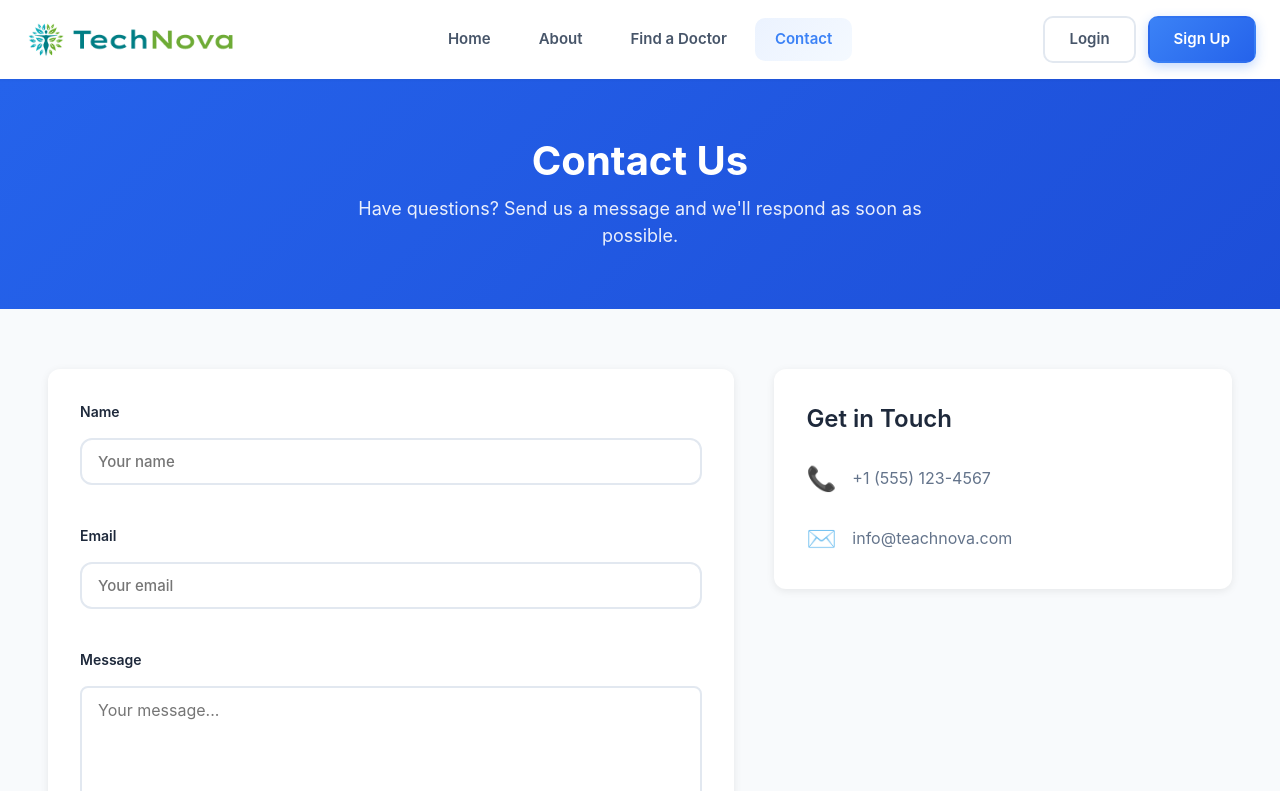
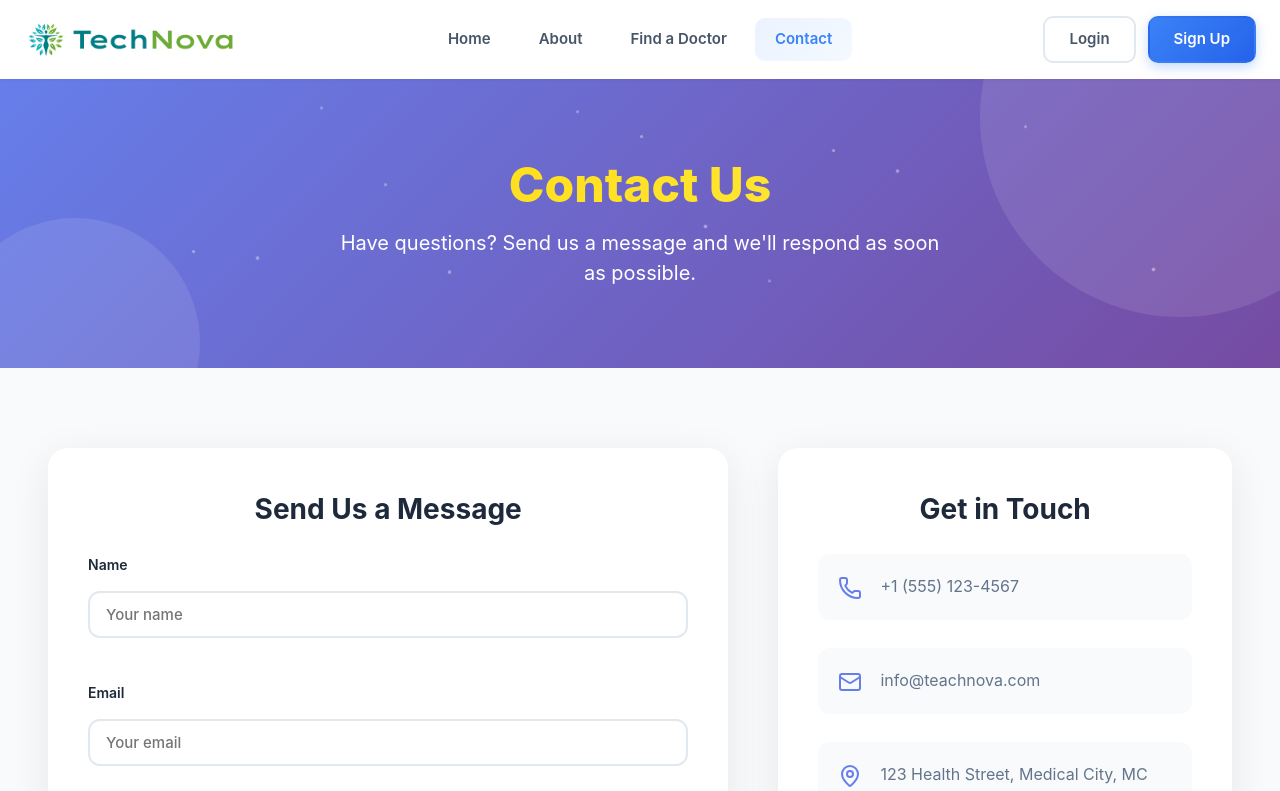
Before and after one commit to TechNova-Group-CNPMNC/FE-Online-Doctor-Appointment, a React (Vite) app: page /contact in a window 1280 px wide. Shown: the top 791 px of the page. Built offline with nearby package versions, Linux system fonts and the light colour scheme.

Commit message:
update contact page

```diff
--- a/src/pages/Contact/Contact.css
+++ b/src/pages/Contact/Contact.css
@@ -2,57 +2,186 @@
   min-height: 80vh;
 }
 
-/* Hero Section */
+/* Hero Section - Match Homepage Gradient */
 .contact-hero {
-  background: linear-gradient(135deg, #2563eb 0%, #1d4ed8 100%);
+  background: linear-gradient(135deg, #667eea 0%, #764ba2 100%);
   color: white;
-  padding: 60px 24px;
+  padding: 80px 24px;
   text-align: center;
+  position: relative;
+  overflow: hidden;
+}
+
+.hero-background {
+  position: absolute;
+  inset: 0;
+  z-index: 0;
+}
+
+.hero-shape {
+  position: absolute;
+  border-radius: 50%;
+  opacity: 0.1;
+  animation: float 20s ease-in-out infinite;
+}
+
+.hero-shape-1 {
+  width: 400px;
+  height: 400px;
+  background: white;
+  top: -150px;
+  right: -100px;
+  animation-delay: 0s;
+}
+
+.hero-shape-2 {
+  width: 250px;
+  height: 250px;
+  background: white;
+  bottom: -100px;
+  left: -50px;
+  animation-delay: 7s;
+}
+
+.particles {
+  position: absolute;
+  width: 100%;
+  height: 100%;
+}
+
+.particle {
+  position: absolute;
+  width: 3px;
+  height: 3px;
+  background: white;
+  border-radius: 50%;
+  opacity: 0.3;
+  animation: particleFloat 12s ease-in-out infinite;
+}
+
+.particle:nth-child(1) { left: 10%; top: 20%; animation-delay: 0s; }
+.particle:nth-child(2) { left: 20%; top: 80%; animation-delay: 2s; }
+.particle:nth-child(3) { left: 30%; top: 40%; animation-delay: 4s; }
+.particle:nth-child(4) { left: 40%; top: 60%; animation-delay: 1s; }
+.particle:nth-child(5) { left: 50%; top: 30%; animation-delay: 3s; }
+.particle:nth-child(6) { left: 60%; top: 70%; animation-delay: 5s; }
+.particle:nth-child(7) { left: 70%; top: 50%; animation-delay: 2s; }
+.particle:nth-child(8) { left: 80%; top: 20%; animation-delay: 4s; }
+.particle:nth-child(9) { left: 90%; top: 90%; animation-delay: 1s; }
+.particle:nth-child(10) { left: 15%; top: 70%; animation-delay: 3s; }
+.particle:nth-child(11) { left: 25%; top: 10%; animation-delay: 5s; }
+.particle:nth-child(12) { left: 35%; top: 85%; animation-delay: 2s; }
+.particle:nth-child(13) { left: 45%; top: 15%; animation-delay: 4s; }
+.particle:nth-child(14) { left: 55%; top: 75%; animation-delay: 1s; }
+.particle:nth-child(15) { left: 65%; top: 35%; animation-delay: 3s; }
+
+@keyframes particleFloat {
+  0%, 100% {
+    transform: translateY(0) scale(1);
+    opacity: 0.3;
+  }
+  50% {
+    transform: translateY(-80px) scale(1.2);
+    opacity: 0.5;
+  }
+}
+
+@keyframes float {
+  0%, 100% {
+    transform: translate(0, 0) scale(1) rotate(0deg);
+  }
+  33% {
+    transform: translate(30px, -30px) scale(1.1) rotate(120deg);
+  }
+  66% {
+    transform: translate(-20px, 20px) scale(0.9) rotate(240deg);
+  }
 }
 
 .contact-title {
-  font-size: 2.5rem;
-  font-weight: 700;
-  margin-bottom: 12px;
+  font-size: 3rem;
+  font-weight: 800;
+  margin-bottom: 16px;
+  background: linear-gradient(135deg, #ffd700 0%, #ffed4e 100%);
+  -webkit-background-clip: text;
+  -webkit-text-fill-color: transparent;
+  background-clip: text;
+  animation: fadeInUp 1s ease-out;
+  position: relative;
+  z-index: 1;
 }
 
 .contact-subtitle {
-  font-size: 1.125rem;
+  font-size: 1.25rem;
   max-width: 600px;
   margin: 0 auto;
-  opacity: 0.9;
+  opacity: 0.95;
+  animation: fadeInUp 1s ease-out 0.2s both;
+  position: relative;
+  z-index: 1;
+}
+
+@keyframes fadeInUp {
+  from {
+    opacity: 0;
+    transform: translateY(30px);
+  }
+  to {
+    opacity: 1;
+    transform: translateY(0);
+  }
 }
 
 /* Contact Section */
 .contact-section {
-  padding: 60px 24px;
+  padding: 80px 24px;
   background: #f8fafc;
 }
 
 .container {
-  max-width: 900px;
+  max-width: 1100px;
   margin: 0 auto;
 }
 
 .contact-wrapper {
   display: grid;
   grid-template-columns: 1.5fr 1fr;
-  gap: 40px;
+  gap: 50px;
   align-items: start;
 }
 
 /* Contact Form */
 .contact-form-container {
   background: white;
-  padding: 32px;
-  border-radius: 12px;
-  box-shadow: 0 2px 8px rgba(0, 0, 0, 0.08);
+  padding: 40px;
+  border-radius: 20px;
+  box-shadow: 0 10px 40px rgba(0, 0, 0, 0.08);
+  animation: fadeInLeft 1s ease-out;
+}
+
+@keyframes fadeInLeft {
+  from {
+    opacity: 0;
+    transform: translateX(-30px);
+  }
+  to {
+    opacity: 1;
+    transform: translateX(0);
+  }
+}
+
+.form-title {
+  font-size: 1.75rem;
+  font-weight: 700;
+  color: #1e293b;
+  margin-bottom: 24px;
+  text-align: center;
 }
 
 .contact-form {
   display: flex;
   flex-direction: column;
-  gap: 20px;
+  gap: 24px;
 }
 
 .form-group {
@@ -69,9 +198,9 @@
 
 .form-group input,
 .form-group textarea {
-  padding: 12px 16px;
+  padding: 14px 18px;
   border: 2px solid #e2e8f0;
-  border-radius: 8px;
+  border-radius: 12px;
   font-size: 1rem;
   transition: all 0.3s ease;
   font-family: inherit;
@@ -80,30 +209,31 @@
 .form-group input:focus,
 .form-group textarea:focus {
   outline: none;
-  border-color: #2563eb;
-  box-shadow: 0 0 0 3px rgba(37, 99, 235, 0.1);
+  border-color: #667eea;
+  box-shadow: 0 0 0 4px rgba(102, 126, 234, 0.1);
 }
 
 .form-group textarea {
   resize: vertical;
-  min-height: 120px;
+  min-height: 140px;
 }
 
 .btn-submit {
-  padding: 14px 32px;
-  background: linear-gradient(135deg, #2563eb, #1d4ed8);
+  padding: 16px 36px;
+  background: linear-gradient(135deg, #667eea 0%, #764ba2 100%);
   color: white;
   border: none;
-  border-radius: 8px;
+  border-radius: 12px;
   font-size: 1rem;
   font-weight: 600;
   cursor: pointer;
   transition: all 0.3s ease;
+  align-self: flex-start;
 }
 
 .btn-submit:hover {
-  transform: translateY(-2px);
-  box-shadow: 0 6px 20px rgba(37, 99, 235, 0.3);
+  transform: translateY(-3px);
+  box-shadow: 0 8px 25px rgba(102, 126, 234, 0.4);
 }
 
 .btn-submit:active {
@@ -113,38 +243,60 @@
 /* Contact Info */
 .contact-info-container {
   background: white;
-  padding: 32px;
-  border-radius: 12px;
-  box-shadow: 0 2px 8px rgba(0, 0, 0, 0.08);
+  padding: 40px;
+  border-radius: 20px;
+  box-shadow: 0 10px 40px rgba(0, 0, 0, 0.08);
+  animation: fadeInRight 1s ease-out;
+}
+
+@keyframes fadeInRight {
+  from {
+    opacity: 0;
+    transform: translateX(30px);
+  }
+  to {
+    opacity: 1;
+    transform: translateX(0);
+  }
+}
+
+.info-title {
+  font-size: 1.75rem;
+  font-weight: 700;
+  color: #1e293b;
+  margin-bottom: 24px;
+  text-align: center;
 }
 
 .contact-info-list {
   display: flex;
   flex-direction: column;
-  gap: 24px;
-  margin-top: 24px;
+  gap: 28px;
 }
 
 .contact-info-item {
   display: flex;
-  gap: 16px;
-  align-items: center;
+  gap: 18px;
+  align-items: flex-start;
+  padding: 20px;
+  background: #f8fafc;
+  border-radius: 12px;
+  transition: all 0.3s ease;
+}
+
+.contact-info-item:hover {
+  transform: translateY(-5px);
+  box-shadow: 0 8px 25px rgba(0, 0, 0, 0.1);
 }
 
 .info-icon {
-  font-size: 1.5rem;
+  color: #667eea;
   flex-shrink: 0;
+  margin-top: 2px;
 }
 
 .info-content {
   flex: 1;
-}
-
-.info-title {
-  font-size: 1.5rem;
-  font-weight: 600;
-  color: #1e293b;
-  margin-bottom: 0;
 }
 
 .info-text {
@@ -158,21 +310,21 @@
 @media (max-width: 968px) {
   .contact-wrapper {
     grid-template-columns: 1fr;
-    gap: 32px;
+    gap: 40px;
   }
 
   .contact-title {
-    font-size: 2.25rem;
+    font-size: 2.5rem;
   }
 
   .contact-subtitle {
-    font-size: 1rem;
+    font-size: 1.125rem;
   }
 }
 
 @media (max-width: 640px) {
   .contact-hero {
-    padding: 50px 16px;
+    padding: 60px 20px;
   }
 
   .contact-title {
@@ -180,24 +332,26 @@
   }
 
   .contact-subtitle {
-    font-size: 0.95rem;
+    font-size: 1rem;
   }
 
   .contact-section {
-    padding: 50px 16px;
+    padding: 60px 20px;
   }
 
   .contact-form-container,
   .contact-info-container {
-    padding: 24px;
+    padding: 32px 24px;
   }
 
+  .form-title,
   .info-title {
-    font-size: 1.25rem;
+    font-size: 1.5rem;
   }
 
   .contact-info-item {
-    gap: 12px;
+    gap: 14px;
+    padding: 16px;
   }
 
   .info-icon {
--- a/src/pages/Contact/Contact.jsx
+++ b/src/pages/Contact/Contact.jsx
@@ -1,5 +1,6 @@
-import MainLayout from '../../layouts/MainLayout'
-import './Contact.css'
+import MainLayout from "../../layouts/MainLayout";
+import "./Contact.css";
+import { Phone, Mail, MapPin, Clock } from "lucide-react";
 
 const Contact = () => {
   return (
@@ -7,10 +8,20 @@ const Contact = () => {
       <div className="contact-page">
         {/* Hero Section */}
         <section className="contact-hero">
+          <div className="hero-background">
+            <div className="hero-shape hero-shape-1"></div>
+            <div className="hero-shape hero-shape-2"></div>
+            <div className="particles">
+              {[...Array(15)].map((_, i) => (
+                <div key={i} className="particle"></div>
+              ))}
+            </div>
+          </div>
           <div className="container">
             <h1 className="contact-title">Contact Us</h1>
             <p className="contact-subtitle">
-              Have questions? Send us a message and we'll respond as soon as possible.
+              Have questions? Send us a message and we'll respond as soon as
+              possible.
             </p>
           </div>
         </section>
@@ -20,6 +31,7 @@ const Contact = () => {
             <div className="contact-wrapper">
               {/* Contact Form */}
               <div className="contact-form-container">
+                <h2 className="form-title">Send Us a Message</h2>
                 <form className="contact-form">
                   <div className="form-group">
                     <label htmlFor="name">Name</label>
@@ -66,16 +78,36 @@ const Contact = () => {
 
                 <div className="contact-info-list">
                   <div className="contact-info-item">
-                    <div className="info-icon">📞</div>
+                    <Phone size={24} className="info-icon" />
                     <div className="info-content">
                       <p className="info-text">+1 (555) 123-4567</p>
                     </div>
                   </div>
 
                   <div className="contact-info-item">
-                    <div className="info-icon">✉️</div>
+                    <Mail size={24} className="info-icon" />
                     <div className="info-content">
                       <p className="info-text">info@teachnova.com</p>
+                    </div>
+                  </div>
+
+                  <div className="contact-info-item">
+                    <MapPin size={24} className="info-icon" />
+                    <div className="info-content">
+                      <p className="info-text">
+                        123 Health Street, Medical City, MC 12345
+                      </p>
+                    </div>
+                  </div>
+
+                  <div className="contact-info-item">
+                    <Clock size={24} className="info-icon" />
+                    <div className="info-content">
+                      <p className="info-text">
+                        Mon-Fri: 9AM-6PM
+                        <br />
+                        Sat-Sun: 10AM-4PM
+                      </p>
                     </div>
                   </div>
                 </div>
@@ -85,7 +117,7 @@ const Contact = () => {
         </section>
       </div>
     </MainLayout>
-  )
-}
+  );
+};
 
-export default Contact
+export default Contact;
--- a/src/pages/DoctorAvailability/DoctorAvailability.jsx
+++ b/src/pages/DoctorAvailability/DoctorAvailability.jsx
@@ -377,7 +377,7 @@ const DoctorAvailability = () => {
                   </div>
                 </div>
 
-                <div className="info-box">
+                {/* <div className="info-box">
                   <svg width="16" height="16" viewBox="0 0 24 24" fill="none">
                     <path
                       d="M12 16V12M12 8H12.01M21 12C21 16.9706 16.9706 21 12 21C7.02944 21 3 16.9706 3 12C3 7.02944 7.02944 3 12 3C16.9706 3 21 7.02944 21 12Z"
@@ -390,7 +390,7 @@ const DoctorAvailability = () => {
                     Time slots will be automatically generated in 30-minute
                     intervals
                   </p>
-                </div>
+                </div> */}
 
                 <button
                   type="submit"
```
